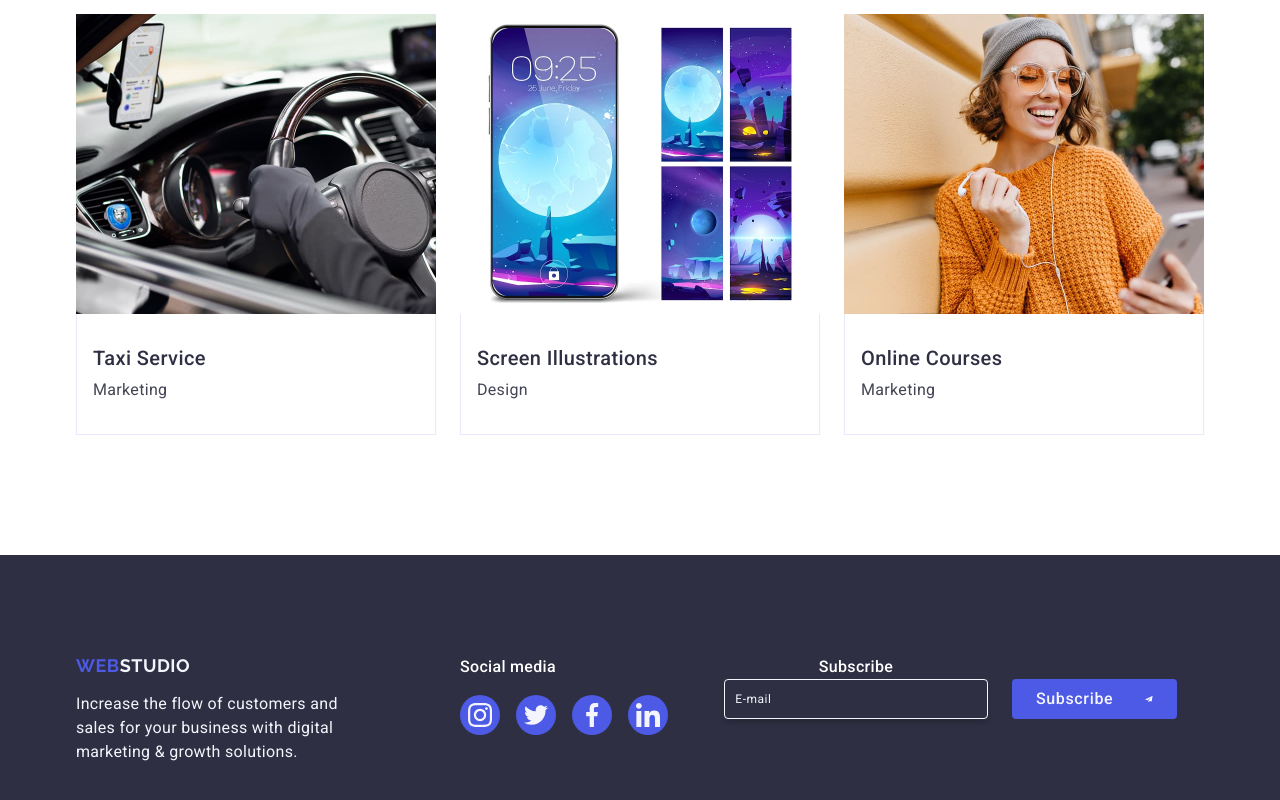
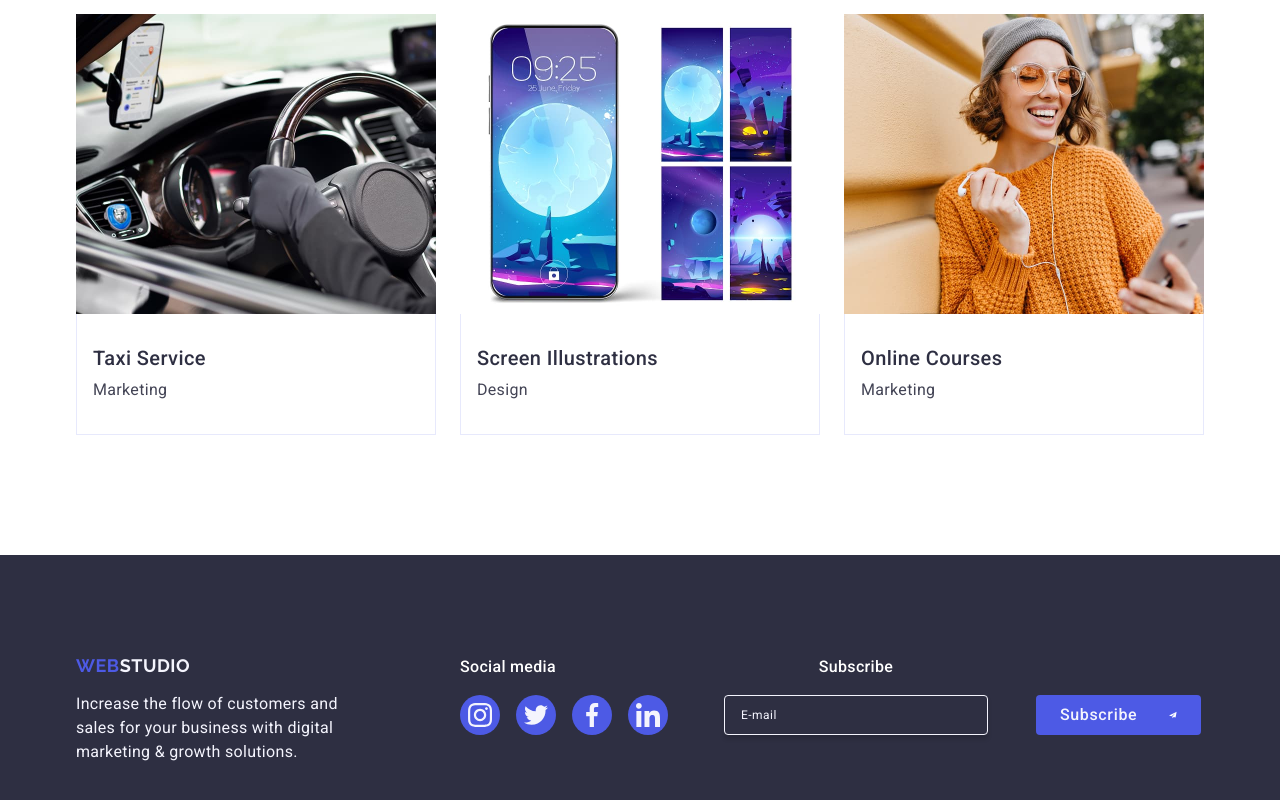
Before and after one commit to IvanTeplykh/goit-markup-hw-05, a plain HTML site: page index.html in a window 1280 px wide. Shown: the part 2596-3396 px from the top of the page. Drawn offline with nearby package versions, Linux system fonts and the light colour scheme.

Commit message:
23.11.2025 up3

```diff
--- a/css/styles.css
+++ b/css/styles.css
@@ -657,7 +657,8 @@ footer p {
 
 .footer-form {
   display: flex;
-  align-items: end
+  align-items: end;
+  gap: 24px;
 }
 
 .label-input {
@@ -673,17 +674,22 @@ footer p {
   text-align: center;
   letter-spacing: 0.02em;
   color: #ffffff;
+  margin-bottom: 16px;
 }
 
 .email-input {
-  border: 1px solid #f4f4fd;
+  border: 1px solid #ffffff;
   border-radius: 4px;
   width: 264px;
   height: 40px;
-  box-shadow: 0 4px 4px 0 rgba(0, 0, 0, 0.15);
-  background-color: #2e2f42;
+  box-shadow: 0px 4px 4px rgba(0, 0, 0, 0.15);
+  background-color: transparent;
   font-weight: 400;
   font-size: 12px;
+  line-height: 2;
+  letter-spacing: 0.04em;
+  padding-left: 16px;
+  color: #ffffff;
 }
 
 .email-input::placeholder {
@@ -694,6 +700,7 @@ footer p {
 }
 
 .subscribe-btn {
+  cursor: pointer;
   display: flex;
   align-items: center;
   justify-content: center;
@@ -702,8 +709,8 @@ footer p {
   gap: 16px;
   padding: 8px 24px;
   border: none;
-  color: #f4f4fd;
-  width: 165px;
+  color: #ffffff;
+  min-width: 165px;
   height: 40px;
   margin-left: 24px;
   transition: background-color 250ms cubic-bezier(0.4, 0, 0.2, 1);
```
Also changed, not shown: index.html (+1 -1 lines).
